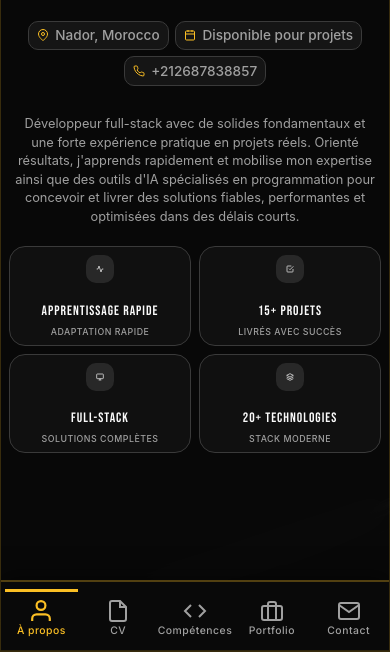
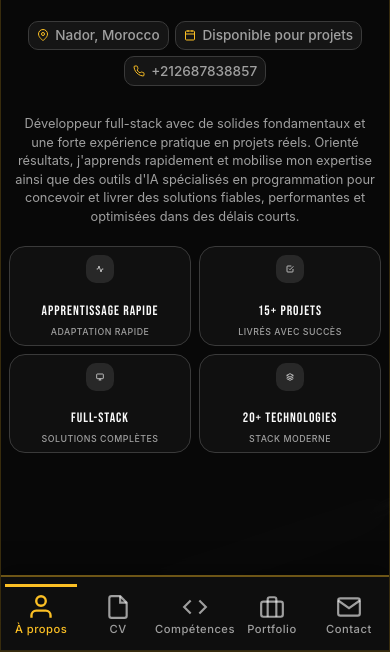
Before and after one commit to B4drEddine0/portfolio-2026, a website built with Vite: page index.html in a window 390 px wide. Shown: the part 192-844 px from the top of the page. Built offline with nearby package versions, Linux system fonts and the light colour scheme.

Commit message:
Fix bottom navigation visibility - remove black space above buttons

```diff
--- a/src/style.css
+++ b/src/style.css
@@ -1905,17 +1905,17 @@ body::before {
     display: flex !important;
     justify-content: space-around;
     align-items: center;
-    padding: 0.5rem 0.5rem;
-    padding-bottom: max(0.5rem, env(safe-area-inset-bottom));
-    gap: 0.25rem;
-    background: rgba(10, 10, 10, 0.98);
+    padding: 0.6rem 0.5rem;
+    padding-bottom: max(0.6rem, env(safe-area-inset-bottom));
+    gap: 0.3rem;
+    background: rgba(15, 15, 15, 0.98) !important;
     backdrop-filter: blur(20px);
-    border-top: 2px solid rgba(251, 191, 36, 0.3);
+    border-top: 2px solid rgba(251, 191, 36, 0.4);
     box-shadow: 0 -4px 20px rgba(0, 0, 0, 0.5);
     overflow-x: auto;
     -webkit-overflow-scrolling: touch;
     scrollbar-width: none;
-    min-height: 65px;
+    min-height: 70px;
   }
 
   .tab-nav::-webkit-scrollbar {
@@ -1988,7 +1988,7 @@ body::before {
     flex: 1;
     min-width: 60px;
     padding: 0.5rem 0.3rem;
-    font-size: 0.7rem;
+    font-size: 0.75rem;
     letter-spacing: 0.5px;
     border: none !important;
     border-bottom: none !important;
@@ -1996,28 +1996,39 @@ body::before {
     display: flex !important;
     flex-direction: column;
     align-items: center;
-    gap: 0.25rem;
+    justify-content: center;
+    gap: 0.3rem;
     white-space: nowrap;
     text-align: center;
     text-transform: none;
     background: transparent !important;
     margin-bottom: 0 !important;
+    color: rgba(255, 255, 255, 0.6) !important;
+    opacity: 1 !important;
+    visibility: visible !important;
   }
 
   .tab-btn span {
     font-family: var(--font-ui);
     font-weight: 500;
     line-height: 1;
-    display: block;
+    display: block !important;
+    color: inherit !important;
+    opacity: 1 !important;
+    visibility: visible !important;
   }
 
   /* Show icons on mobile */
   .tab-icon {
     display: block !important;
-    width: 26px;
-    height: 26px;
+    width: 28px;
+    height: 28px;
     stroke-width: 2;
     transition: transform 0.2s ease;
+    opacity: 1 !important;
+    visibility: visible !important;
+    color: inherit !important;
+    stroke: currentColor !important;
   }
 
   .tab-btn.active .tab-icon {
@@ -2030,9 +2041,15 @@ body::before {
     color: var(--accent) !important;
   }
 
+  .tab-btn.active span,
+  .tab-btn.active .tab-icon {
+    color: var(--accent) !important;
+  }
+
   .tab-btn:hover {
     border-bottom-color: transparent !important;
     border-top-color: rgba(251, 191, 36, 0.3) !important;
+    color: rgba(251, 191, 36, 0.8) !important;
   }
 
   /* Content area fills screen minus bottom nav */
@@ -2040,13 +2057,13 @@ body::before {
     padding: 1rem;
     overflow-y: auto;
     overflow-x: hidden;
-    height: calc(100vh - 80px);
+    height: calc(100vh - 85px);
     flex: 1;
     padding-bottom: 1.5rem;
   }
 
   .content-container {
-    height: calc(100vh - 80px);
+    height: calc(100vh - 85px);
     overflow-y: auto;
     overflow-x: hidden;
     border-radius: 0;
@@ -2348,14 +2365,25 @@ body::before {
 
   .tab-btn {
     min-width: 55px;
-    padding: 0.4rem 0.2rem !important;
-    font-size: 0.65rem;
-    gap: 0.2rem !important;
+    padding: 0.45rem 0.2rem !important;
+    font-size: 0.7rem !important;
+    gap: 0.25rem !important;
+    color: rgba(255, 255, 255, 0.6) !important;
   }
 
   .tab-icon {
-    width: 24px !important;
-    height: 24px !important;
+    width: 26px !important;
+    height: 26px !important;
+    stroke: currentColor !important;
+  }
+
+  .tab-btn.active {
+    color: var(--accent) !important;
+  }
+
+  .tab-btn.active span,
+  .tab-btn.active .tab-icon {
+    color: var(--accent) !important;
   }
 
   .content-title {
```
